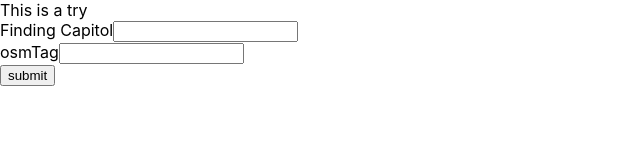
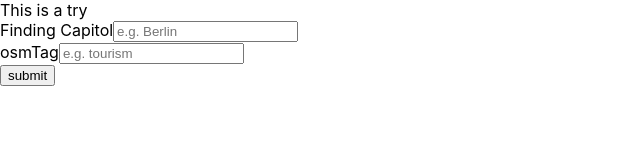
Before and after one commit to Nidinaz/api_osm_exercise, a React (Create React App) app: page / in a window 1280 px wide. Shown: the top 160 px of the page, without its empty margins (0-640 px from the left). Built offline with nearby package versions, Linux system fonts and the light colour scheme.

Commit message:
placeholder added within input

```diff
--- a/src/App.js
+++ b/src/App.js
@@ -28,12 +28,12 @@ function App() {
       <div className='api-descibtion-text'>This is a try</div>
         <form>
           <div>
-          <label htmlFor='capitol'>Finding Capitol</label>
-          <input id ='capitolfield' type='text' />
+          <label htmlFor='capitol' >Finding Capitol</label>
+          <input id ='capitolfield' type='text' placeholder="e.g. Berlin"/>
           </div>
           <div>
             <label htmlFor='osmTag'>osmTag</label>
-            <input id='osmfield' type='text' />
+            <input id='osmfield' type='text' placeholder="e.g. tourism"/>
           </div>
           <button className='submitbutton'>submit</button>
         </form>
```
